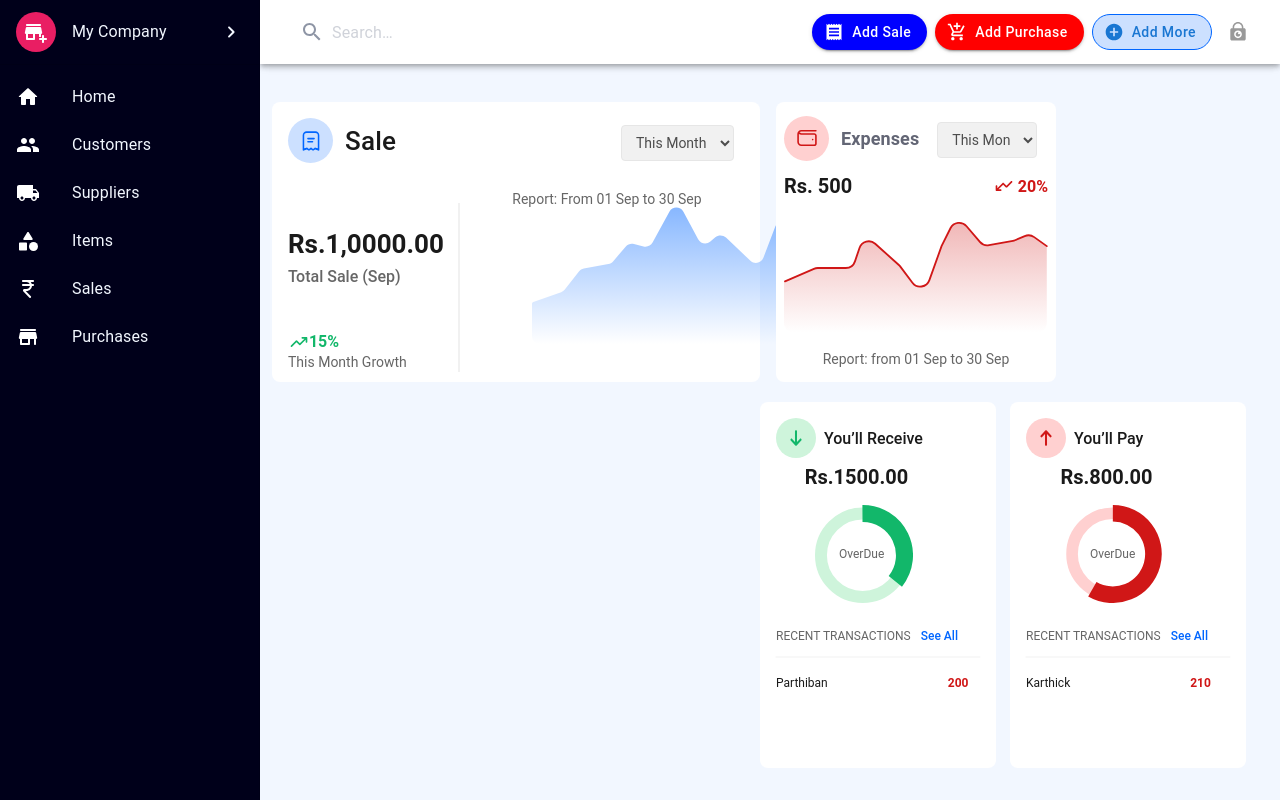
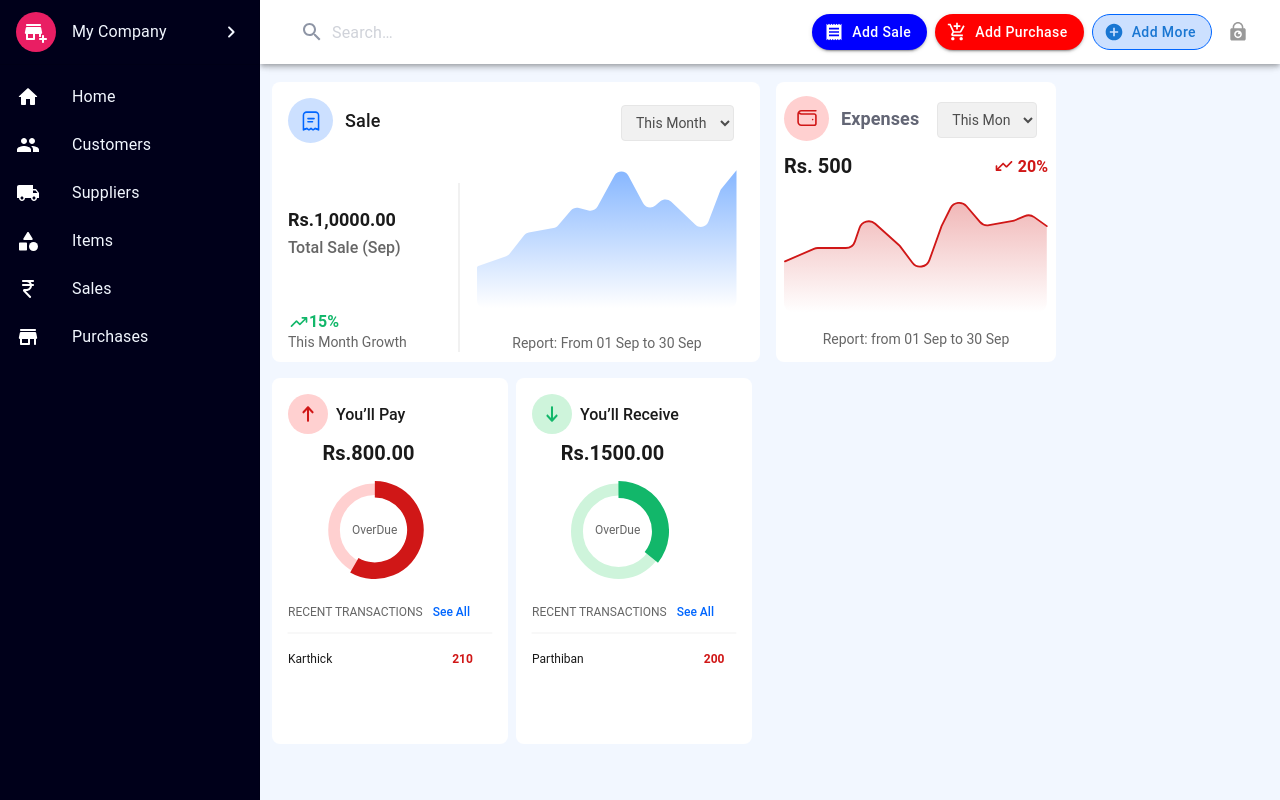
Before and after one commit to Juzbill/react-js, a Next.js app: page /app/dashboard in a window 1280 px wide. Built offline with nearby package versions, Linux system fonts and the light colour scheme.

Commit message:
added home wrapper

```diff
--- /dev/null
+++ b/app/app/dashboard/dashboardwrapper/dashboardwrapper.css
@@ -0,0 +1,33 @@
+.dash-wrapper {
+  width: 100%;
+  display: flex;
+}
+.dash-leftwrapper {
+  flex-basis: 75%;
+  display: flex;
+  flex-direction: column;
+}
+.dash-rightwrapper {
+  flex-basis: 25%;
+}
+.home-topinfo-wrapper {
+  flex-basis: 50%;
+  margin-top: -20px;
+  display: flex;
+  /* background-color: green; */
+}
+.home-bottominfo-wrapper {
+  flex-basis: 50%;
+  margin-top: 16px;
+  display: flex;
+  gap: 8px;
+}
+
+.payable-card {
+  width: 236px;
+  height: 366px;
+}
+.receivable-card {
+  width: 236px;
+  height: 366px;
+}
--- /dev/null
+++ b/app/app/dashboard/dashboardwrapper/dashboardwrapper.tsx
@@ -0,0 +1,28 @@
+import Expenses from "../expenses/expenses";
+import Payable from "../payable/payable";
+import Receive from "../receive/receive";
+import Sale from "../sale/sale";
+import "./dashboardwrapper.css";
+
+const DashboardWrapper: React.FC = () => {
+  return (
+    <div className="dash-wrapper">
+      <div className="dash-leftwrapper">
+        <div className="home-topinfo-wrapper">
+          <Sale />
+          <Expenses />
+        </div>
+        <div className="home-bottominfo-wrapper">
+          <div className="payable-card">
+            <Payable />
+          </div>
+          <div className="receivable-card">
+            <Receive />
+          </div>
+        </div>
+      </div>
+      <div className="dash-rightwrapper"></div>
+    </div>
+  );
+};
+export default DashboardWrapper;
--- a/app/app/dashboard/page.tsx
+++ b/app/app/dashboard/page.tsx
@@ -1,24 +1,13 @@
 import * as React from "react";
-import Sale from "../dashboard/sale/sale";
-import Expenses from "./expenses/expenses";
-import Payable from "./payable/payable";
-import Receive from "./receive/receive"
 import "./page.css";
+import DashboardWrapper from "./dashboardwrapper/dashboardwrapper";
 
 export interface IpageProps {}
 
 export default function page(props: IpageProps) {
   return (
     <div className="flex w-full h-full pt-[102px] p-3 bg: #F2F7FF">
-      <Sale />
-      <Expenses />
-      <div className="receive">
-        <Receive/>
-      </div>
-      <div className="payable">
-        <Payable />
-      </div>
-
+      <DashboardWrapper />
     </div>
   );
 }
--- a/app/app/dashboard/sale/sale.css
+++ b/app/app/dashboard/sale/sale.css
@@ -130,7 +130,7 @@
   height: 192px;
   margin-top: 10px;
 }
-.graph {
+.sale-graph {
   width: 260px;
   height: 156px;
 }
--- a/app/app/dashboard/sale/sale.tsx
+++ b/app/app/dashboard/sale/sale.tsx
@@ -54,7 +54,7 @@ const Sale: React.FC = () => {
         <div className="seperator"></div>
         <div className="right">
           <div className="grph-w">
-            <div className="graph">
+            <div className="sale-graph">
               <Image
                 src="/HomeIcons/salegraph.svg"
                 alt="graph"
```
Also changed, not shown: app/app/customers/customerhome/customerhome.css (+3 -4 lines), app/app/dashboard/payable/payable.tsx (+13 -10 lines).
